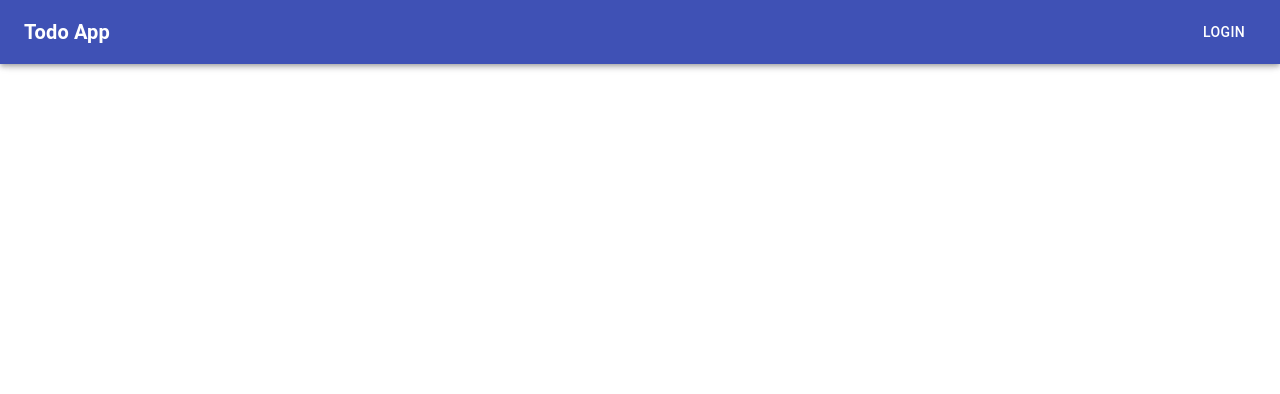
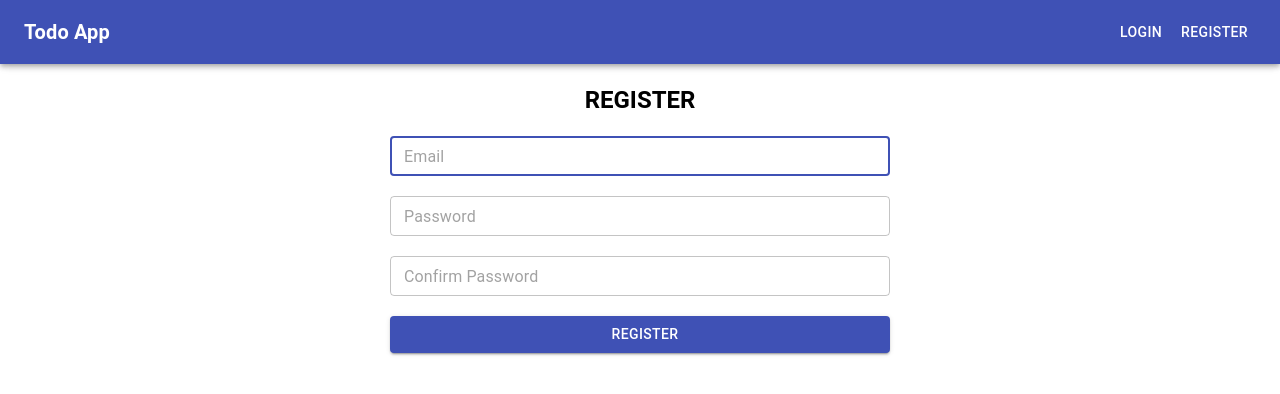
Before and after one commit to tranhuyviet/todo-app-client, a React (Create React App) app: page /register in a window 1280 px wide. Shown: the top 394 px of the page. Built offline with nearby package versions, Linux system fonts and the light colour scheme.

Commit message:
added register page and handle auto login after register

```diff
--- a/package.json
+++ b/package.json
@@ -11,6 +11,7 @@
     "@testing-library/react": "^11.2.7",
     "@testing-library/user-event": "^12.8.3",
     "graphql": "^15.5.0",
+    "jwt-decode": "^3.1.2",
     "react": "^17.0.2",
     "react-dom": "^17.0.2",
     "react-hook-form": "^7.8.4",
--- a/src/Apollo/ApolloProvider.js
+++ b/src/Apollo/ApolloProvider.js
@@ -1,6 +1,7 @@
-import { ApolloClient, ApolloProvider, createHttpLink } from '@apollo/client';
+import { ApolloClient, ApolloProvider, createHttpLink, gql } from '@apollo/client';
 import App from '../App';
 import { cache } from './cache';
+import typeDefs from './Graphql/typeDefs';
 
 const httpLink = createHttpLink({
     uri: 'http://localhost:5000/graphql',
@@ -9,6 +10,7 @@ const httpLink = createHttpLink({
 const client = new ApolloClient({
     link: httpLink,
     cache,
+    typeDefs,
 });
 
 export default (
--- a/src/Apollo/Graphql/mutations.js
+++ b/src/Apollo/Graphql/mutations.js
@@ -1,5 +1,25 @@
 import { gql } from '@apollo/client';
 
+// USER
+export const REGISTER = gql`
+    mutation Register(
+        $email: String!
+        $password: String!
+        $confirmPassword: String!
+    ) {
+        register(
+            email: $email
+            password: $password
+            confirmPassword: $confirmPassword
+        ) {
+            _id
+            email
+            token
+        }
+    }
+`;
+
+// TODO
 export const DELETE_TODO = gql`
     mutation deleteTodo($_id: ID!) {
         deleteTodo(_id: $_id)
--- a/src/Apollo/Graphql/queries.js
+++ b/src/Apollo/Graphql/queries.js
@@ -13,3 +13,15 @@ export const GET_TODOS = gql`
         }
     }
 `;
+
+export const IS_LOGGED_IN = gql`
+    query IsUserLoggedIn {
+        isLoggedIn @client
+    }
+`;
+
+export const USER_LOGGED_IN = gql`
+    query UserLoggedIn {
+        userLoggedIn @client
+    }
+`;
--- /dev/null
+++ b/src/Apollo/Graphql/typeDefs.js
@@ -0,0 +1,7 @@
+import { gql } from '@apollo/client';
+
+export default gql`
+    extend type Query {
+        isLoggedIn: Boolean!
+    }
+`;
--- a/src/Apollo/cache.js
+++ b/src/Apollo/cache.js
@@ -1,9 +1,20 @@
-import { InMemoryCache } from '@apollo/client';
+import { InMemoryCache, makeVar } from '@apollo/client';
+import jwtDecode from 'jwt-decode';
 
 export const cache = new InMemoryCache({
     typePolicies: {
         Query: {
             fields: {
+                isLoggedIn: {
+                    read() {
+                        return isLoggedInVar();
+                    },
+                },
+                userLoggedIn: {
+                    read() {
+                        return setUserLoggedIn();
+                    },
+                },
                 getTodos: {
                     keyArgs: false,
                     merge(existing, incoming) {
@@ -28,3 +39,13 @@ export const cache = new InMemoryCache({
         },
     },
 });
+
+// is logged in
+export const isLoggedInVar = makeVar(!!localStorage.getItem('todo-app-token'));
+
+// user is logged in
+let initialUserLoggedIn = null;
+if (localStorage.getItem('todo-app-token')) {
+    initialUserLoggedIn = jwtDecode(localStorage.getItem('todo-app-token'));
+}
+export const setUserLoggedIn = makeVar(initialUserLoggedIn);
--- a/src/App.js
+++ b/src/App.js
@@ -5,6 +5,8 @@ import { BrowserRouter, Switch, Route } from 'react-router-dom';
 
 import HomePage from './pages/HomePage/HomePage';
 import LoginPage from './pages/LoginPage/LoginPage';
+import RegisterPage from './pages/RegisterPage/RegisterPage';
+import AuthRoute from './components/AuthRoute/AuthRoute';
 
 function App() {
     return (
@@ -12,12 +14,9 @@ function App() {
             <Header />
             <div style={{ marginTop: 64, padding: 20, textAlign: 'center' }}>
                 <Switch>
-                    <Route exact path="/">
-                        <HomePage />
-                    </Route>
-                    <Route exact path="/login">
-                        <LoginPage />
-                    </Route>
+                    <AuthRoute path="/login" component={LoginPage} />
+                    <AuthRoute path="/register" component={RegisterPage} />
+                    <AuthRoute exact path="/" auth component={HomePage} />
                 </Switch>
             </div>
         </BrowserRouter>
--- /dev/null
+++ b/src/components/AuthRoute/AuthRoute.jsx
@@ -0,0 +1,20 @@
+import React from 'react';
+import { Route, Redirect } from 'react-router-dom';
+import { useQuery } from '@apollo/client';
+import { USER_LOGGED_IN } from '../../Apollo/Graphql/queries';
+
+const AuthRoute = (props) => {
+    const {
+        data: { userLoggedIn },
+    } = useQuery(USER_LOGGED_IN);
+    console.log(userLoggedIn);
+    if (props.auth && !userLoggedIn) {
+        return <Redirect to="/login" />;
+    } else if (props.notAuth && userLoggedIn) {
+        return <Redirect to="/" />;
+    } else {
+        return <Route component={props.component} {...props} />;
+    }
+};
+
+export default AuthRoute;
--- a/src/components/Header/Header.jsx
+++ b/src/components/Header/Header.jsx
@@ -1,8 +1,28 @@
 import React from 'react';
 import { AppBar, Button, Toolbar, Typography } from '@material-ui/core';
 import { Link } from 'react-router-dom';
+import { useQuery, useApolloClient } from '@apollo/client';
+import { IS_LOGGED_IN, USER_LOGGED_IN } from '../../Apollo/Graphql/queries';
+import { setUserLoggedIn } from '../../Apollo/cache';
 
 export const Header = () => {
+    // const {
+    //     data: { isLoggedIn },
+    // } = useQuery(IS_LOGGED_IN);
+    const client = useApolloClient();
+    const {
+        data: { userLoggedIn },
+    } = useQuery(USER_LOGGED_IN);
+
+    console.log('UserLoggedIn', userLoggedIn);
+
+    const logout = () => {
+        client.cache.evict({ fieldName: 'me' });
+        client.cache.gc();
+        localStorage.removeItem('todo-app-token');
+        setUserLoggedIn(null);
+    };
+
     return (
         <AppBar>
             <Toolbar>
@@ -19,9 +39,20 @@ export const Header = () => {
                 >
                     Todo App
                 </Typography>
-                <Button color="inherit" component={Link} to="/login">
-                    Login
-                </Button>
+                {userLoggedIn ? (
+                    <Button color="inherit" onClick={logout}>
+                        Logout
+                    </Button>
+                ) : (
+                    <>
+                        <Button color="inherit" component={Link} to="/login">
+                            Login
+                        </Button>
+                        <Button color="inherit" component={Link} to="/register">
+                            Register
+                        </Button>
+                    </>
+                )}
             </Toolbar>
         </AppBar>
     );
--- /dev/null
+++ b/src/components/RegisterForm/RegisterForm.jsx
@@ -0,0 +1,103 @@
+import React from 'react';
+import { TextField, Button, CircularProgress } from '@material-ui/core';
+import { useForm } from 'react-hook-form';
+import { yupResolver } from '@hookform/resolvers/yup';
+import { registerSchema } from '../../utils/validateSchema';
+
+import { useMutation } from '@apollo/client';
+import { REGISTER } from '../../Apollo/Graphql/mutations';
+import { isLoggedInVar, setUserLoggedIn } from '../../Apollo/cache';
+
+import jwtDecode from 'jwt-decode';
+
+const RegisterForm = () => {
+    const {
+        register,
+        handleSubmit,
+        formState: { errors },
+    } = useForm({
+        resolver: yupResolver(registerSchema),
+    });
+
+    const [registerUser, { data, loading, error: errorMutation }] = useMutation(REGISTER, {
+        onError(error) {
+            const errorFromServer = error.graphQLErrors[0].extensions.exception.errors;
+            console.log('ERROR ON ERROR', errorFromServer);
+            Object.assign(errors, errorFromServer);
+            console.log(errors);
+        },
+        onCompleted(result) {
+            if (result.register) {
+                localStorage.setItem('todo-app-token', result.register.token);
+                isLoggedInVar(true);
+                setUserLoggedIn(jwtDecode(result.register.token));
+                console.log('DECODE TOKEN', jwtDecode(result.register.token));
+            }
+        },
+    });
+
+    const onSubmit = (inputValues) => {
+        console.log(inputValues);
+        registerUser({ variables: inputValues });
+    };
+
+    // if (errorMutation) return <p>Error mutation</p>;
+
+    return (
+        <form
+            onSubmit={handleSubmit(onSubmit)}
+            style={{ display: 'flex', flexDirection: 'column', width: 500 }}
+            noValidate
+        >
+            <TextField
+                variant="outlined"
+                size="small"
+                placeholder="Email"
+                type="email"
+                name="email"
+                {...register('email')}
+                autoFocus
+                error={
+                    !!errors.email || (errorMutation && !!errorMutation.graphQLErrors[0].extensions.exception.errors)
+                }
+                helperText={
+                    (errors && errors.email && errors.email.message) ||
+                    (errorMutation &&
+                        errorMutation.graphQLErrors[0].extensions.exception.errors &&
+                        errorMutation.graphQLErrors[0].extensions.exception.errors.email)
+                }
+            />
+            <br />
+            <TextField
+                variant="outlined"
+                size="small"
+                placeholder="Password"
+                type="password"
+                name="password"
+                {...register('password')}
+                error={!!errors.password}
+                helperText={errors && errors.password && errors.password.message}
+            />
+            <br />
+            <TextField
+                variant="outlined"
+                size="small"
+                placeholder="Confirm Password"
+                type="password"
+                name="confirmPassword"
+                {...register('confirmPassword')}
+                error={!!errors.confirmPassword}
+                helperText={errors && errors.confirmPassword && errors.confirmPassword.message}
+            />
+            <br />
+            <Button variant="contained" color="primary" type="submit" disabled={loading}>
+                {/* {loading ? <CircularProgress color="inherit" size={24} /> : 'Register'} */}
+                {loading && <CircularProgress color="inherit" size={24} />}
+                <span style={{ marginRight: 10 }}> </span>
+                Register
+            </Button>
+        </form>
+    );
+};
+
+export default RegisterForm;
--- /dev/null
+++ b/src/pages/RegisterPage/RegisterPage.jsx
@@ -0,0 +1,23 @@
+import React from 'react';
+import { Typography } from '@material-ui/core';
+import RegisterForm from '../../components/RegisterForm/RegisterForm';
+
+const RegisterPage = () => {
+    return (
+        <div
+            style={{
+                display: 'flex',
+                flexDirection: 'column',
+                alignItems: 'center',
+            }}
+        >
+            <Typography variant="h5" style={{ fontWeight: 'bold' }}>
+                REGISTER
+            </Typography>
+            <br />
+            <RegisterForm />
+        </div>
+    );
+};
+
+export default RegisterPage;
--- a/src/utils/validateSchema.js
+++ b/src/utils/validateSchema.js
@@ -8,8 +8,17 @@ const password = yup
     .string()
     .min(6, 'Password must me at least 6 characters')
     .required('Please enter your password');
+const confirmPassword = yup
+    .string()
+    .oneOf([yup.ref('password')], 'Password not match');
 
 export const loginSchema = yup.object({
     email,
     password,
 });
+
+export const registerSchema = yup.object({
+    email,
+    password,
+    confirmPassword,
+});
```
Also changed, not shown: 2 other files (tests, documents, lock files or other folders).
